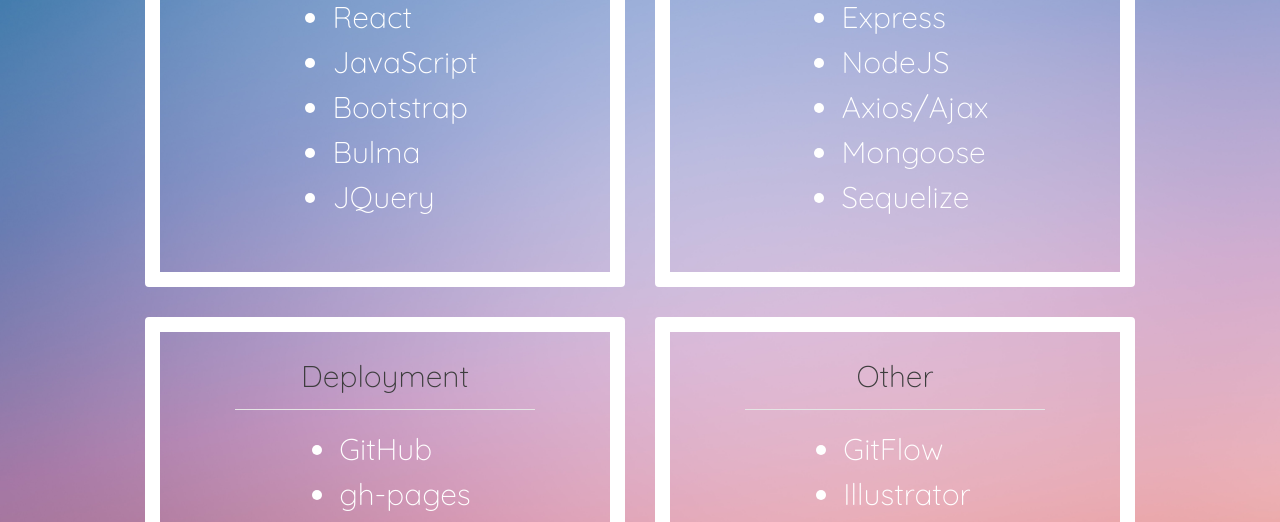
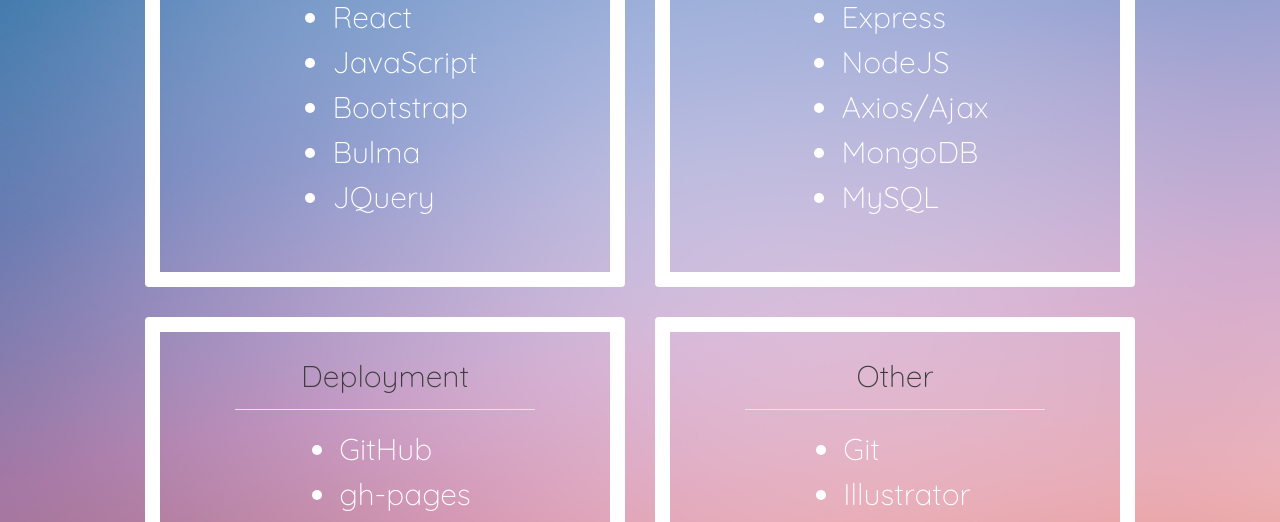
Before and after one commit to haywah27/react-portfolio, a React (Create React App) app: page /#/ in a window 1280 px wide. Shown: the part 1120-1642 px from the top of the page. Built offline with nearby package versions, Linux system fonts and the light colour scheme.

Commit message:
updating resume and skills

```diff
--- a/src/components/Card/SkillsCard.js
+++ b/src/components/Card/SkillsCard.js
@@ -32,8 +32,8 @@
                 <li>Express</li>
                 <li>NodeJS</li>
                 <li>Axios/Ajax</li>
-                <li>Mongoose</li>
-                <li>Sequelize</li>
+                <li>MongoDB</li>
+                <li>MySQL</li>
               </ul>
             </Card.Body>
           </Card>
@@ -58,7 +58,7 @@
             </Card.Title>
             <Card.Body className="skillsBody">
               <ul>
-                <li>GitFlow</li>
+                <li>Git</li>
                 <li>Illustrator</li>
                 <li>Kanban</li>
                 <li>Teamwork</li>
--- a/src/components/Card/WorkCard.js
+++ b/src/components/Card/WorkCard.js
@@ -13,6 +13,7 @@
   return (
     <>
       <ReactCardFlip isFlipped={isFlipped} flipDirection="horizontal">
+        {/* Front side of card */}
         <Card className="workCard text-center">
           <Card.Img
             onClick={handleClick}
@@ -37,6 +38,7 @@
           </Card.Body>
         </Card>
 
+        {/* Back side of card */}
         <Card className="workCard text-center">
           <Card.Body>
             <Card.Text
@@ -64,7 +66,6 @@
         </Card>
       </ReactCardFlip>
     </>
-
   );
 }
 
```
Also changed, not shown: 1 other file (tests, documents, lock files or other folders).
